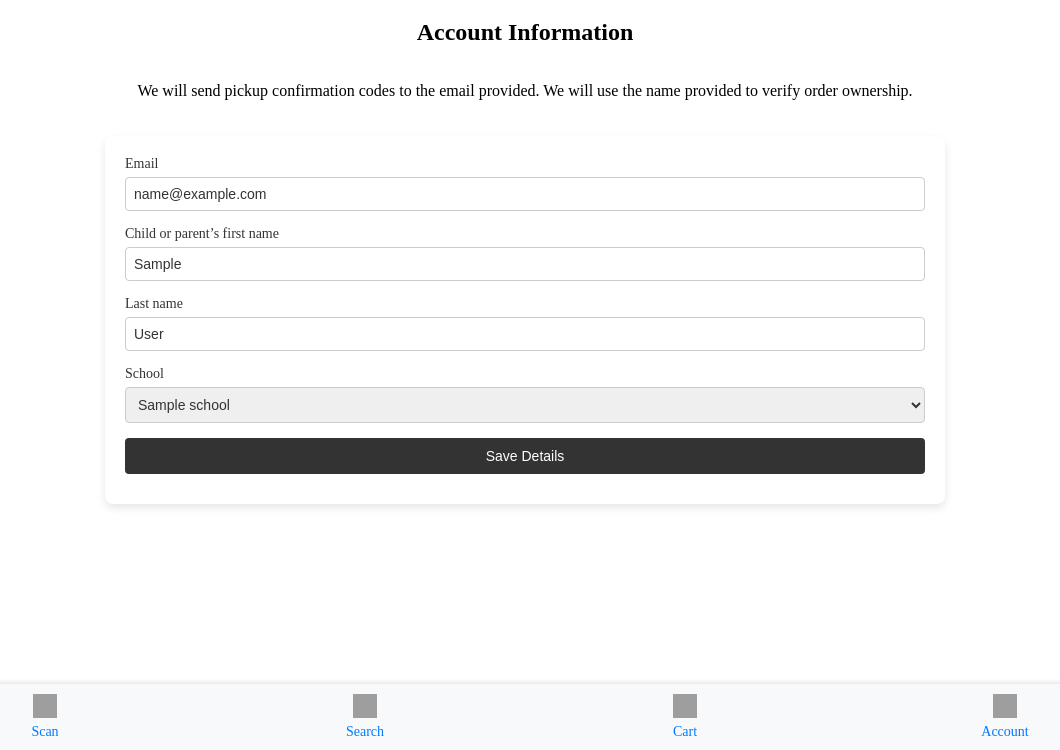
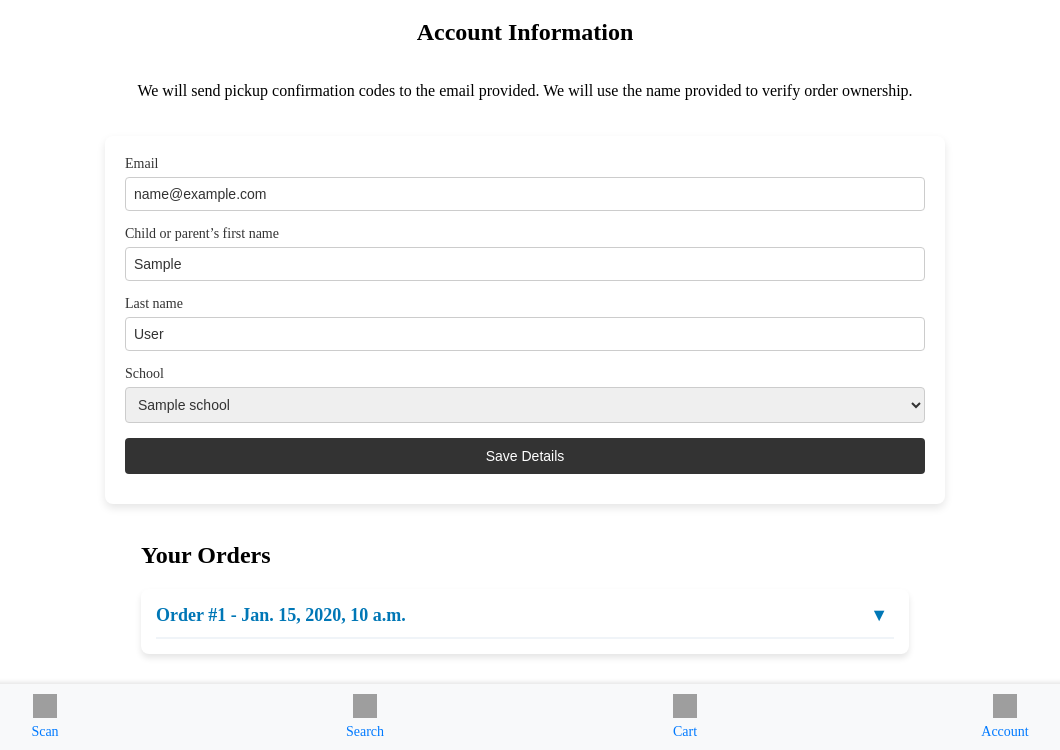
Before and after one commit to VarindraSeegobin/Bookly, a Django app: page /account/ in a window 1280 px wide. Shown: the part 50-800 px from the top of the page, without its empty margins (115-1175 px from the left). Run offline with Django 5.2, Linux system fonts and the light colour scheme; a user stored in the database is signed in; tables that the repository leaves empty hold one stand-in row (values such as "Sample post"); grey boxes marked "Sample" are stand-in pictures; grey boxes are pictures that could not be loaded.

Commit message:
Added checkout ability - order creation now works. TODO: generate QR codes for orders, create email/whatsapp client and do order confirmation screens with accountability in mind.

```diff
--- a/Auth/models.py
+++ b/Auth/models.py
@@ -47,13 +47,29 @@ class Stationary(models.Model):
     cost = models.DecimalField(max_digits=5, decimal_places=2)
 
 class Order(models.Model):
-    id = models.AutoField(primary_key=True)
     paid_for = models.BooleanField(default=False)
     date_time_placed = models.DateTimeField()
-    date_time_paid = models.DateTimeField(null = True)
-    user = models.ForeignKey(User, on_delete=models.CASCADE)
-    books = models.ManyToManyField(Book)
-    stationary = models.ManyToManyField(Stationary)
+    date_time_paid = models.DateTimeField(null=True)
+    user = models.ForeignKey("User", on_delete=models.CASCADE)
+    qr_code = models.URLField()
+    books = models.ManyToManyField("Book", through="OrderBook")
+    stationary = models.ManyToManyField("Stationary", through="OrderStationary")
+
+class OrderBook(models.Model):
+    order = models.ForeignKey(Order, on_delete=models.CASCADE)
+    book = models.ForeignKey("Book", on_delete=models.CASCADE)
+    quantity = models.PositiveIntegerField(default=1)
+
+    class Meta:
+        unique_together = ("order", "book")
+
+class OrderStationary(models.Model):
+    order = models.ForeignKey(Order, on_delete=models.CASCADE)
+    stationary = models.ForeignKey("Stationary", on_delete=models.CASCADE)
+    quantity = models.PositiveIntegerField(default=1)
+
+    class Meta:
+        unique_together = ("order", "stationary")
 
 class Cart(models.Model):
     user = models.OneToOneField(User, on_delete=models.CASCADE, related_name='cart')
--- a/Auth/static/css/styles.css
+++ b/Auth/static/css/styles.css
@@ -438,6 +438,93 @@ main {
     margin: 10px 0;
 }
 
+.order-list {
+    list-style: none;
+    padding: 0;
+    margin: 20px auto;
+    width: 60%;
+}
+
+.order-item {
+    background: #ffffff;
+    border-radius: 8px;
+    padding: 15px;
+    margin-bottom: 15px;
+    box-shadow: 0px 4px 6px rgba(0, 0, 0, 0.1);
+    text-align: left;
+}
+
+.order-header {
+    display: flex;
+    justify-content: space-between;
+    align-items: center;
+    font-weight: bold;
+    font-size: 18px;
+    color: #0077b6;
+    border-bottom: 2px solid #f0f4f8;
+    padding-bottom: 10px;
+}
+
+.toggle-details {
+    background: none;
+    border: none;
+    font-size: 18px;
+    cursor: pointer;
+    color: #0077b6;
+}
+
+.toggle-details:hover {
+    color: #005f8e;
+}
+
+.order-details {
+    display: none;
+    padding-top: 10px;
+}
+
+.order-details p {
+    margin: 5px 0;
+    font-size: 16px;
+}
+
+.order-details img {
+    max-width: 292px;
+    max-height: 292px;
+    display: block;
+    margin: 10px auto;
+    border-radius: 5px;
+}
+
+/* Books & Stationary */
+.order-details h4 {
+    margin-top: 15px;
+    font-size: 17px;
+    color: #005f8e;
+    border-bottom: 1px solid #f0f4f8;
+    padding-bottom: 5px;
+}
+
+.order-details ul {
+    list-style: none;
+    padding: 0;
+}
+
+.order-details li {
+    display: flex;
+    align-items: center;
+    gap: 10px;
+    margin: 5px 0;
+    font-size: 16px;
+}
+
+.order-details li img {
+    width: 50px;
+    height: auto;
+    border-radius: 3px;
+}
+
+
+
 /*Shopping cart styling*/
 .cart-container {
     display: flex;
@@ -445,6 +532,7 @@ main {
     gap: 20px;
     padding: 20px;
 }
+
 
 .subject-section {
     background: #f9f9f9;
@@ -464,7 +552,6 @@ main {
     align-items: stretch;
     justify-content: center;
 }
-.cart-items {}
 
 .cart-item {
     display: flex;
@@ -500,6 +587,21 @@ main {
 
 .remove-btn:hover {
     background: darkred;
+}
+
+/*stationary styling on cart*/
+.stationary-section {
+    display:flex;
+    flex-direction: column;
+    background: #f9f9f9;
+    padding: 15px;
+    border-radius: 10px;
+}
+
+.stationary-section h2 {
+    align-self: center;
+    margin: auto;
+
 }
 
 /*Checkout Page*/
@@ -668,6 +770,8 @@ main {
         height: 18px;
     }
 
+    /**/
+
     /*Books on homepage*/
 
     .book-item {
--- a/Bookly/views.py
+++ b/Bookly/views.py
@@ -7,12 +7,38 @@ from django.http import JsonResponse
 from django.contrib.auth import authenticate, login, logout
 from django.views.decorators.csrf import csrf_protect
 from .forms import AccountForm
-from Auth.models import User, Cart, CartItem, Book, Stationary, Order
+from Auth.models import User, Cart, CartItem, Book, Stationary, Order, OrderBook, OrderStationary
 import datetime
+from django.db.models import Sum, F, DecimalField, ExpressionWrapper
 
 
 def account_view(request):
     user = request.user if request.user.is_authenticated else None
+    orders = Order.objects.filter(user=user).order_by('-date_time_placed') if user else []
+
+    for order in orders:
+
+        order.order_books = OrderBook.objects.filter(order=order)
+        order.order_stationary = OrderStationary.objects.filter(order=order)
+        total_books_cost = OrderBook.objects.filter(order=order).aggregate(
+            total_cost=Sum(
+                ExpressionWrapper(
+                    F('quantity') * F('book__cost'),
+                    output_field=DecimalField()
+                )
+            )
+        )['total_cost'] or 0
+
+        total_stationary_cost = OrderStationary.objects.filter(order=order).aggregate(
+            total_cost=Sum(
+                ExpressionWrapper(
+                    F('quantity') * F('stationary__cost'),
+                    output_field=DecimalField()
+                )
+            )
+        )['total_cost'] or 0
+
+        order.total_cost = total_books_cost + total_stationary_cost
 
     if request.method == 'POST':
         form = AccountForm(request.POST, instance=user) if user else AccountForm(request.POST)
@@ -55,7 +81,8 @@ def account_view(request):
     else:
         form = AccountForm(instance=user) if user else AccountForm()
 
-    return render(request, 'Auth/account.html', {"form": form, "user": user})
+    return render(request, 'Auth/account.html', {"form": form, "user": user, "orders": orders})
+
 
 
 
@@ -256,7 +283,7 @@ def update_cart_ajax(request):
 def checkout(request):
     if not request.user.is_authenticated:
         messages.info(request, "You must provide these details before checking out. When finished, click Save Details and go back to your Cart.")
-        return redirect("account")  # Replace with your actual login URL
+        return redirect("account")
 
     cart = request.user.cart
     cart_items = CartItem.objects.filter(cart=cart)
@@ -281,9 +308,9 @@ def checkout(request):
         # Add items to order
         for item in cart_items:
             if isinstance(item.content_object, Book):
-                order.books.add(item.content_object)
+                OrderBook.objects.create(order=order, book=item.content_object,quantity=item.quantity)
             elif isinstance(item.content_object, Stationary):
-                order.stationary.add(item.content_object)
+                OrderStationary.objects.create(order=order, stationary=item.content_object,quantity=item.quantity)
 
         # Clear the cart
         cart_items.delete()
--- a/templates/Auth/account.html
+++ b/templates/Auth/account.html
@@ -48,4 +48,55 @@
         {% endif %}
     </div>
 
+
+        {% if orders %}
+        <ul class="order-list">
+            <h2>Your Orders</h2>
+            {% for order in orders %}
+            <li class="order-item">
+                <div class="order-header">
+                    <span>Order #{{ order.id }} - {{ order.date_time_placed }}</span>
+                    <button class="toggle-details">▼</button>
+                </div>
+                <div class="order-details" style="display: none;">
+                    <p><strong>Date Paid:</strong> {{ order.date_time_paid|default:"Not Paid Yet" }}</p>
+                    <p><strong>Total Paid:</strong> ${{ order.total_cost }}</p>
+                    <p><strong>QR Code:</strong> <img src="{{ order.qr_code }}" alt="QR Code"></p>
+
+                    <h4>Books</h4>
+                    <ul>
+                        {% for book in order.order_books %}
+                        <li>
+                            <img src="{{ book.book.image }}" alt="{{ book.book.title }}" width="50">
+                            {{ book.book.title }} - {{ book.book.author }} (x{{ book.quantity }}) - ${{ book.book.cost }}
+                        </li>
+                        {% endfor %}
+                    </ul>
+
+                    <h4>Stationary</h4>
+                    <ul>
+                        {% for item in order.order_stationary %}
+                        <li>
+                            <img src="{{ item.stationary.image }}" alt="{{ item.stationary.title }}" width="50">
+                            {{ item.stationary.title }} (x{{ item.quantity }}) - ${{ item.stationary.cost }}
+                        </li>
+                        {% endfor %}
+                    </ul>
+                </div>
+            </li>
+            {% endfor %}
+        </ul>
+
+        <script>
+            document.querySelectorAll('.toggle-details').forEach(button => {
+                button.addEventListener('click', function() {
+                    let details = this.parentElement.nextElementSibling;
+                    details.style.display = details.style.display === 'none' ? 'block' : 'none';
+                });
+            });
+        </script>
+
+    {% else %}
+        <p>No orders found.</p>
+    {% endif %}
 {% endblock %}
```
Also changed, not shown: Auth/migrations/0005_order_qr_code.py (added), Auth/migrations/0006_remove_order_books_remove_order_stationary_and_more.py (added), Auth/migrations/0007_orderbook_order_books_orderstationary_and_more.py (added).
